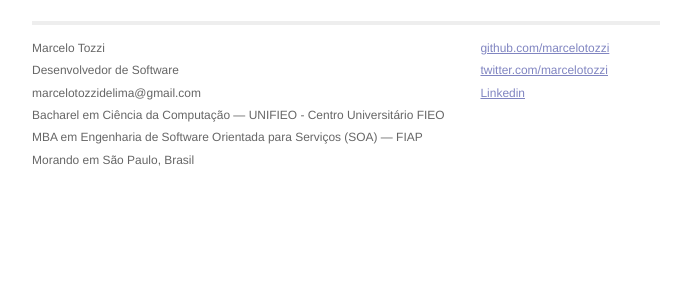
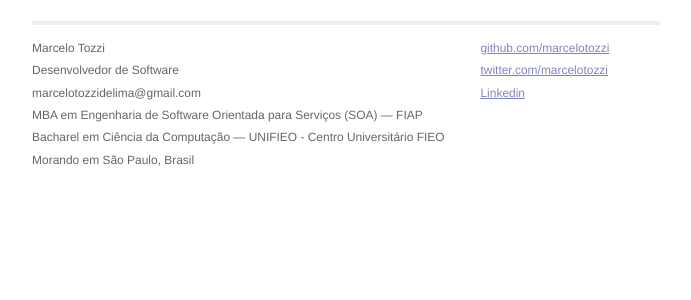
Before and after one commit to marcelotozzi/marcelotozzi.github.io, a Jekyll site: the page built from index.html, in a window 1280 px wide. Shown: the part 388-688 px from the top of the page, without its empty margins (294-985 px from the left). Built offline with Jekyll 4.4.1, drawn with Linux system fonts in a browser that asks for light colours; Markdown is read by kramdown in place of the engine named in the settings.

```diff
--- a/_config.yml
+++ b/_config.yml
@@ -1,6 +1,6 @@
 name: Marcelo Tozzi
 markdown: redcarpet
-pygments: true
+rouge: true
 timezone: America/Sao_Paulo
 show_drafts: false
 relative_permalinks: true
--- a/_layouts/default.html
+++ b/_layouts/default.html
@@ -32,8 +32,8 @@
                 Marcelo Tozzi<br />
                 Desenvolvedor de Software<br />
                 marcelotozzidelima@gmail.com<br />
+                MBA em Engenharia de Software Orientada para Serviços (SOA) — FIAP<br />
                 Bacharel em Ciência da Computação — UNIFIEO - Centro Universitário FIEO<br />
-                MBA em Engenharia de Software Orientada para Serviços (SOA) — FIAP<br />
                 Morando em São Paulo, Brasil<br />
               </p>
             </div>
@@ -46,7 +46,6 @@
             </div>
           </div>
         </div>
-
     </body>
     <script>
       (function(i,s,o,g,r,a,m){i['GoogleAnalyticsObject']=r;i[r]=i[r]||function(){
```
